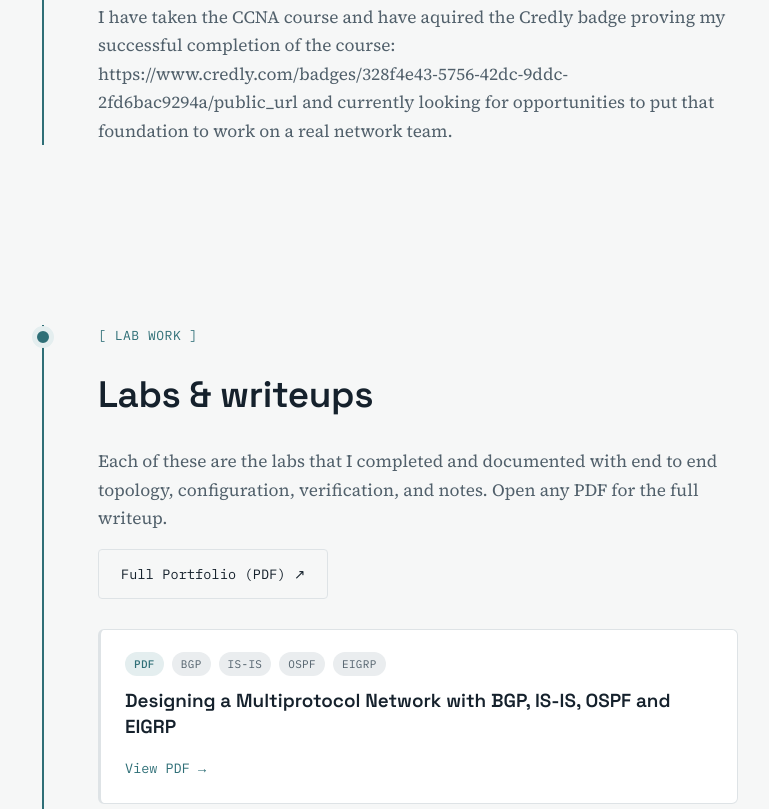
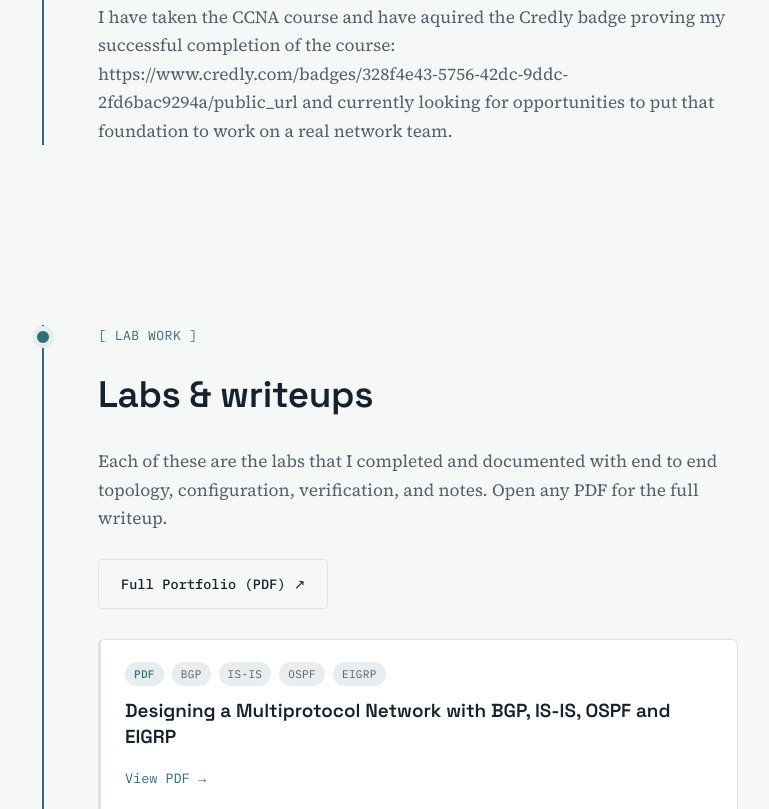
Before and after one commit to KingoftheAegeanSea/KingoftheAegeanSea.github.io, a plain HTML site: page index.html in a window 1280 px wide. Shown: the part 1462-2271 px from the top of the page, without its empty margins (176-945 px from the left). Drawn offline with Linux system fonts and the light colour scheme.

Commit message:
Update styles.css

```diff
--- a/styles.css
+++ b/styles.css
@@ -368,7 +368,16 @@ ul, ol { list-style: none; }
     transition: opacity 0.4s ease;
   }
 }
+/* ============================================
+   LABS ACTIONS (Full Portfolio button)
+   ============================================ */
+.labs-actions {
+  margin: 26px 0 6px;
+}
 
+.btn-portfolio {
+  font-weight: 500;
+}
 /* ============================================
    LAB LIST
    ============================================ */
```
